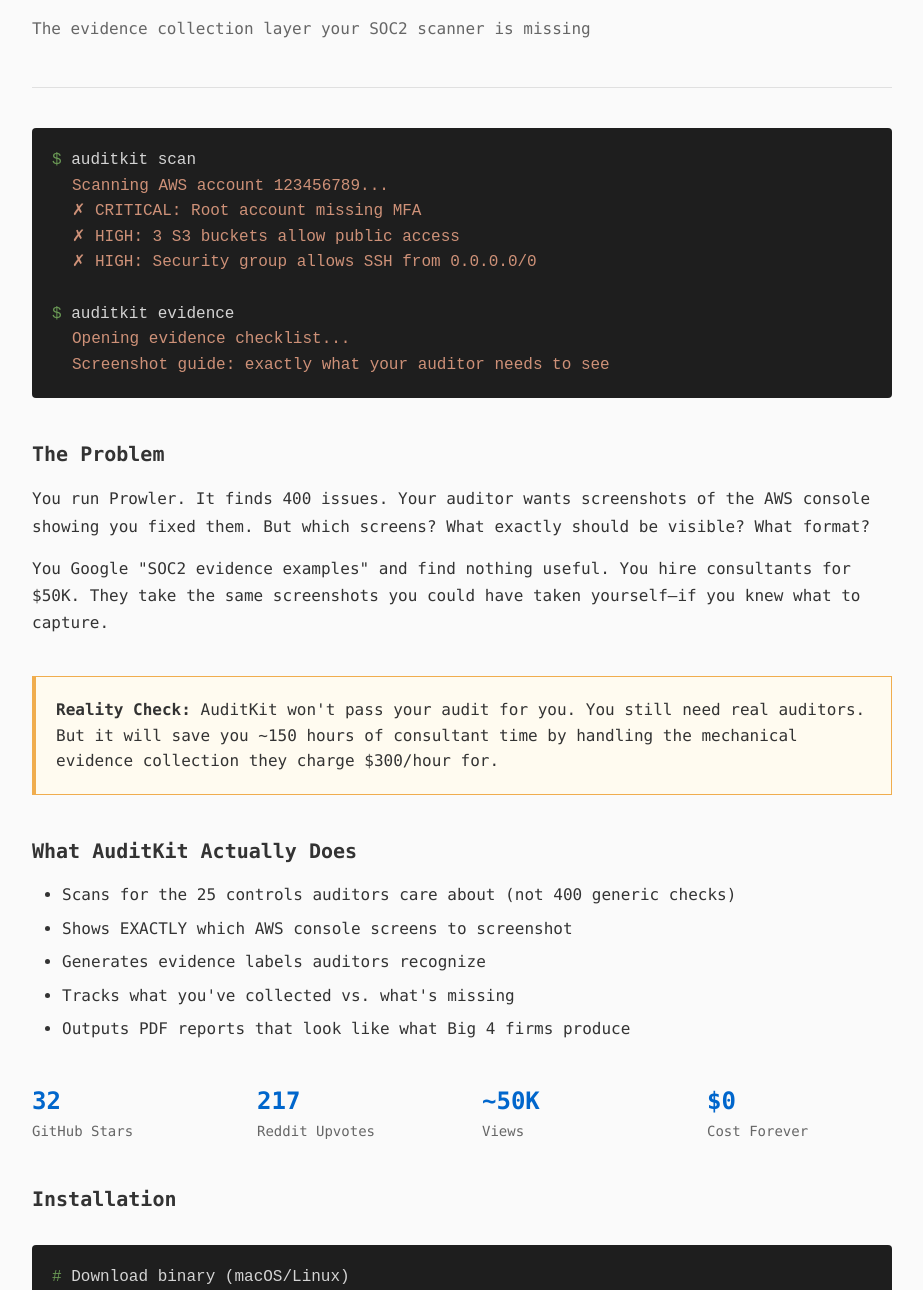
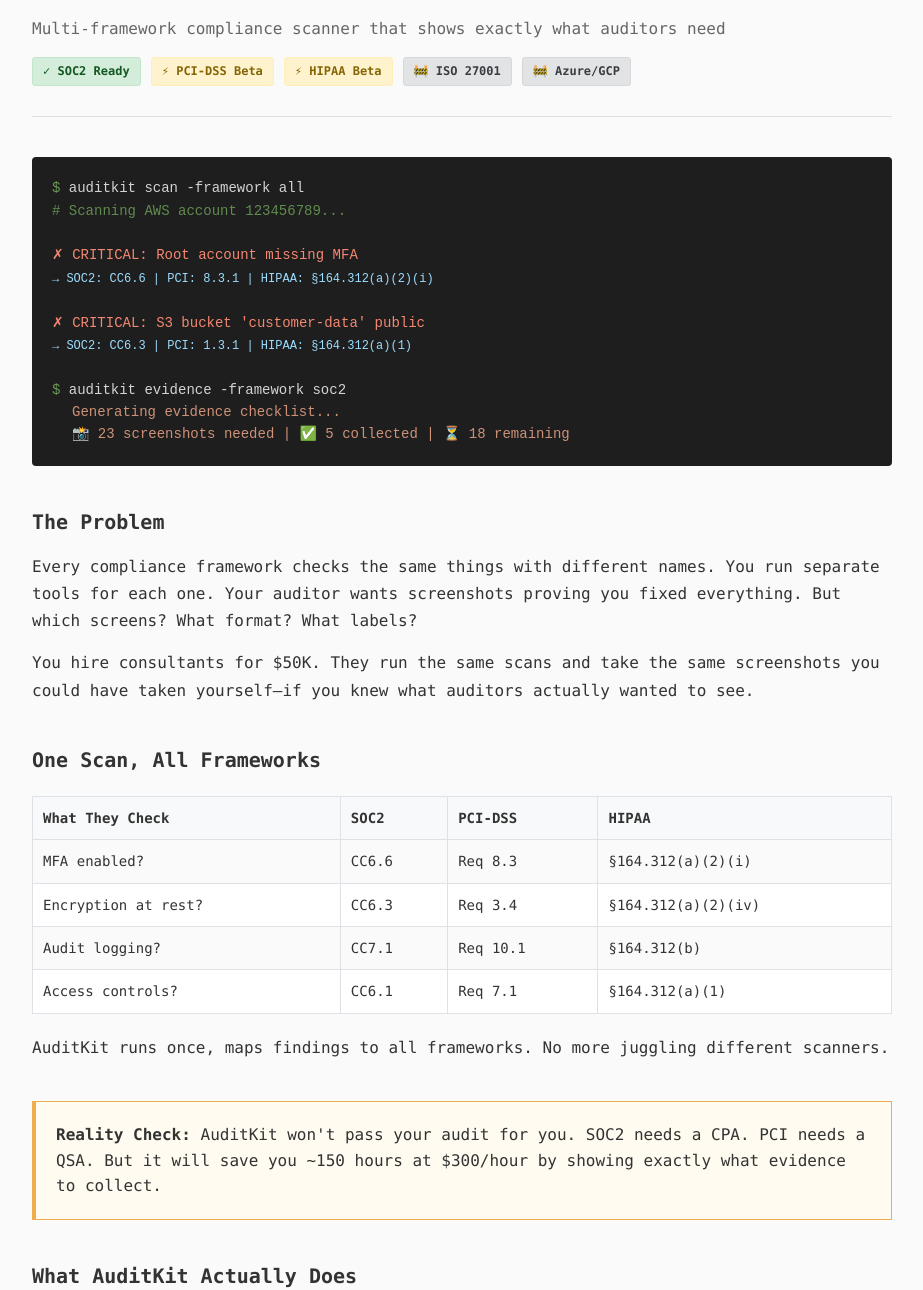
Before and after one commit to guardian-nexus/auditkit, a plain HTML site: page docs/index.html in a window 1280 px wide. Shown: the part 90-1380 px from the top of the page, without its empty margins (178-1101 px from the left). Drawn offline with Linux system fonts and the light colour scheme.

Commit message:
Updated index.html and README.md

```diff
--- a/docs/index.html
+++ b/docs/index.html
@@ -2,13 +2,13 @@
 <!DOCTYPE html>
 <html lang="en">
 <head>
-    <title>AuditKit - Open Source SOC2 Evidence Collection</title>
+    <title>AuditKit - Multi-Framework Cloud Compliance Scanner</title>
     <meta charset="utf-8">
     <meta name="viewport" content="width=device-width, initial-scale=1">
-    <meta name="description" content="The missing evidence collection layer for SOC2. Shows exactly what screenshots auditors need.">
+    <meta name="description" content="Open-source compliance scanner for SOC2, PCI-DSS, HIPAA, ISO 27001. One scan maps to all frameworks. Shows exactly what evidence auditors need.">
 
-    <meta property="og:title" content="AuditKit - Evidence Collection for SOC2">
-    <meta property="og:description" content="Stop guessing what auditors want to see. Free and open source.">
+    <meta property="og:title" content="AuditKit - Multi-Framework Compliance Scanner">
+    <meta property="og:description" content="SOC2, PCI-DSS, HIPAA, ISO 27001. One scan, all frameworks. Stop guessing what auditors want.">
     <meta property="og:url" content="https://auditkit.io">
 
     <style>
@@ -43,6 +43,40 @@
         .tagline {
             color: #666;
             font-size: 16px;
+            margin-bottom: 15px;
+        }
+
+        /* Framework badges */
+        .frameworks {
+            display: flex;
+            gap: 10px;
+            flex-wrap: wrap;
+            margin-top: 15px;
+        }
+
+        .framework-badge {
+            padding: 4px 10px;
+            border-radius: 3px;
+            font-size: 12px;
+            font-weight: 600;
+        }
+
+        .ready {
+            background: #d4edda;
+            color: #155724;
+            border: 1px solid #c3e6cb;
+        }
+
+        .beta {
+            background: #fff3cd;
+            color: #856404;
+            border: 1px solid #ffeeba;
+        }
+
+        .coming {
+            background: #e2e3e5;
+            color: #383d41;
+            border: 1px solid #d6d8db;
         }
 
         /* Terminal Box */
@@ -54,6 +88,7 @@
             margin: 30px 0;
             font-family: 'Courier New', monospace;
             overflow-x: auto;
+            font-size: 14px;
         }
 
         .terminal .prompt {
@@ -63,6 +98,19 @@
         .terminal .output {
             color: #ce9178;
             margin-left: 20px;
+        }
+
+        .terminal .critical {
+            color: #f48771;
+        }
+
+        .terminal .comment {
+            color: #608b4e;
+        }
+
+        .terminal .framework-ref {
+            color: #9cdcfe;
+            font-size: 12px;
         }
 
         /* Info Box */
@@ -105,6 +153,31 @@
 
         li {
             margin-bottom: 8px;
+        }
+
+        /* Comparison table */
+        .comparison-table {
+            width: 100%;
+            border-collapse: collapse;
+            margin: 20px 0;
+            font-size: 14px;
+        }
+
+        .comparison-table th {
+            background: #f8f9fa;
+            border: 1px solid #dee2e6;
+            padding: 10px;
+            text-align: left;
+            font-weight: 600;
+        }
+
+        .comparison-table td {
+            border: 1px solid #dee2e6;
+            padding: 10px;
+        }
+
+        .comparison-table tr:nth-child(even) {
+            background: #fff;
         }
 
         /* Code Block */
@@ -206,6 +279,15 @@
                 width: 100%;
                 text-align: center;
             }
+
+            .comparison-table {
+                font-size: 12px;
+            }
+
+            .comparison-table th,
+            .comparison-table td {
+                padding: 6px;
+            }
         }
     </style>
     <script defer data-domain="auditkit.io" src="https://plausible.io/js/script.js"></script>
@@ -214,61 +296,110 @@
     <div class="container">
         <header>
             <h1>AuditKit</h1>
-            <p class="tagline">The evidence collection layer your SOC2 scanner is missing</p>
+            <p class="tagline">Multi-framework compliance scanner that shows exactly what auditors need</p>
+            <div class="frameworks">
+                <span class="framework-badge ready">✓ SOC2 Ready</span>
+                <span class="framework-badge beta">⚡ PCI-DSS Beta</span>
+                <span class="framework-badge beta">⚡ HIPAA Beta</span>
+                <span class="framework-badge coming">🚧 ISO 27001</span>
+                <span class="framework-badge coming">🚧 Azure/GCP</span>
+            </div>
         </header>
 
         <div class="terminal">
-            <span class="prompt">$</span> auditkit scan<br>
-            <span class="output">Scanning AWS account 123456789...</span><br>
-            <span class="output">✗ CRITICAL: Root account missing MFA</span><br>
-            <span class="output">✗ HIGH: 3 S3 buckets allow public access</span><br>
-            <span class="output">✗ HIGH: Security group allows SSH from 0.0.0.0/0</span><br><br>
-            <span class="prompt">$</span> auditkit evidence<br>
-            <span class="output">Opening evidence checklist...</span><br>
-            <span class="output">Screenshot guide: exactly what your auditor needs to see</span>
+            <span class="prompt">$</span> auditkit scan -framework all<br>
+            <span class="comment"># Scanning AWS account 123456789...</span><br><br>
+            <span class="critical">✗ CRITICAL: Root account missing MFA</span><br>
+            <span class="framework-ref">  → SOC2: CC6.6 | PCI: 8.3.1 | HIPAA: §164.312(a)(2)(i)</span><br><br>
+            <span class="critical">✗ CRITICAL: S3 bucket 'customer-data' public</span><br>
+            <span class="framework-ref">  → SOC2: CC6.3 | PCI: 1.3.1 | HIPAA: §164.312(a)(1)</span><br><br>
+            <span class="prompt">$</span> auditkit evidence -framework soc2<br>
+            <span class="output">Generating evidence checklist...</span><br>
+            <span class="output">📸 23 screenshots needed | ✅ 5 collected | ⏳ 18 remaining</span>
         </div>
 
         <div class="section">
             <h2>The Problem</h2>
             <p>
-                You run Prowler. It finds 400 issues. Your auditor wants screenshots of the AWS console
-                showing you fixed them. But which screens? What exactly should be visible? What format?
+                Every compliance framework checks the same things with different names. You run separate tools for each one.
+                Your auditor wants screenshots proving you fixed everything. But which screens? What format? What labels?
             </p>
             <p>
-                You Google "SOC2 evidence examples" and find nothing useful. You hire consultants for $50K.
-                They take the same screenshots you could have taken yourself—if you knew what to capture.
+                You hire consultants for $50K. They run the same scans and take the same screenshots you could have taken
+                yourself—if you knew what auditors actually wanted to see.
             </p>
         </div>
 
+        <div class="section">
+            <h2>One Scan, All Frameworks</h2>
+            <table class="comparison-table">
+                <thead>
+                    <tr>
+                        <th>What They Check</th>
+                        <th>SOC2</th>
+                        <th>PCI-DSS</th>
+                        <th>HIPAA</th>
+                    </tr>
+                </thead>
+                <tbody>
+                    <tr>
+                        <td>MFA enabled?</td>
+                        <td>CC6.6</td>
+                        <td>Req 8.3</td>
+                        <td>§164.312(a)(2)(i)</td>
+                    </tr>
+                    <tr>
+                        <td>Encryption at rest?</td>
+                        <td>CC6.3</td>
+                        <td>Req 3.4</td>
+                        <td>§164.312(a)(2)(iv)</td>
+                    </tr>
+                    <tr>
+                        <td>Audit logging?</td>
+                        <td>CC7.1</td>
+                        <td>Req 10.1</td>
+                        <td>§164.312(b)</td>
+                    </tr>
+                    <tr>
+                        <td>Access controls?</td>
+                        <td>CC6.1</td>
+                        <td>Req 7.1</td>
+                        <td>§164.312(a)(1)</td>
+                    </tr>
+                </tbody>
+            </table>
+            <p>AuditKit runs once, maps findings to all frameworks. No more juggling different scanners.</p>
+        </div>
+
         <div class="warning-box">
-            <strong>Reality Check:</strong> AuditKit won't pass your audit for you. You still need real auditors.
-            But it will save you ~150 hours of consultant time by handling the mechanical evidence collection
-            they charge $300/hour for.
+            <strong>Reality Check:</strong> AuditKit won't pass your audit for you. SOC2 needs a CPA. PCI needs a QSA.
+            But it will save you ~150 hours at $300/hour by showing exactly what evidence to collect.
         </div>
 
         <div class="section">
             <h2>What AuditKit Actually Does</h2>
             <ul>
-                <li>Scans for the 25 controls auditors care about (not 400 generic checks)</li>
-                <li>Shows EXACTLY which AWS console screens to screenshot</li>
-                <li>Generates evidence labels auditors recognize</li>
+                <li>Scans for controls that matter across SOC2, PCI-DSS, HIPAA, ISO 27001</li>
+                <li>Maps each finding to relevant framework requirements</li>
+                <li>Shows EXACTLY which console screens to screenshot</li>
+                <li>Generates framework-specific evidence checklists</li>
                 <li>Tracks what you've collected vs. what's missing</li>
-                <li>Outputs PDF reports that look like what Big 4 firms produce</li>
+                <li>Outputs reports formatted for each framework's auditors</li>
             </ul>
         </div>
 
         <div class="stats">
             <div class="stat">
-                <div class="stat-number">32</div>
-                <div class="stat-label">GitHub Stars</div>
+                <div class="stat-number">64</div>
+                <div class="stat-label">SOC2 Controls</div>
             </div>
             <div class="stat">
-                <div class="stat-number">217</div>
+                <div class="stat-number">221+</div>
                 <div class="stat-label">Reddit Upvotes</div>
             </div>
             <div class="stat">
-                <div class="stat-number">~50K</div>
-                <div class="stat-label">Views</div>
+                <div class="stat-number">4</div>
+                <div class="stat-label">Frameworks</div>
             </div>
             <div class="stat">
                 <div class="stat-number">$0</div>
@@ -279,37 +410,37 @@
         <div class="section">
             <h2>Installation</h2>
             <div class="terminal">
-                <span class="prompt">#</span> Download binary (macOS/Linux)<br>
-                curl -L https://github.com/guardian-nexus/auditkit/releases/latest/download/auditkit -o auditkit<br>
-                chmod +x auditkit<br><br>
+                <span class="prompt">#</span> Quick install (Go required)<br>
+                go install github.com/guardian-nexus/auditkit/scanner/cmd/auditkit@latest<br><br>
                 <span class="prompt">#</span> Or build from source<br>
                 git clone https://github.com/guardian-nexus/auditkit.git<br>
                 cd auditkit/scanner && go build ./cmd/auditkit<br><br>
                 <span class="prompt">#</span> Run your first scan<br>
-                ./auditkit scan -format pdf -output soc2-evidence.pdf
+                ./auditkit scan -framework soc2 -format pdf -output evidence.pdf
             </div>
         </div>
 
         <div class="info-box">
-            <strong>Privacy:</strong> AuditKit runs entirely on your machine. No data is sent anywhere.
-            No telemetry, no analytics from the tool itself, no BS. Check the source code if you don't trust me.
+            <strong>Privacy:</strong> AuditKit runs entirely on your machine. No data leaves your infrastructure.
+            No telemetry from the tool, no phone-home, no BS. Check the source code.
         </div>
 
         <div class="section">
             <h2>Who Should Use This</h2>
             <ul>
-                <li>Startups doing SOC2 for the first time</li>
-                <li>Companies who got quoted $50K+ for compliance prep</li>
+                <li>Startups facing multiple compliance requirements</li>
+                <li>Teams juggling SOC2 + PCI + HIPAA simultaneously</li>
+                <li>Companies quoted $50K+ per framework for prep</li>
                 <li>Engineers who prefer fixing things themselves</li>
-                <li>Teams who need evidence collection, not more scanning</li>
+                <li>Anyone tired of running 5 different scanners</li>
             </ul>
 
             <h2 style="margin-top: 30px;">Who Should NOT Use This</h2>
             <ul>
-                <li>If you need hand-holding through compliance</li>
-                <li>If you want someone else to do it for you</li>
-                <li>If you're looking for a silver bullet</li>
-                <li>If you need something "enterprise-grade"</li>
+                <li>If you need someone to do compliance for you</li>
+                <li>If you want a magic "pass audit" button</li>
+                <li>If you need vendor certifications</li>
+                <li>If you require hand-holding</li>
             </ul>
         </div>
 
@@ -322,12 +453,13 @@
         <div class="section">
             <h2>Current Status</h2>
             <p>
-                <strong>v0.3.0</strong> shipped with evidence collection based on feedback from 39 security professionals.
-                AWS is fully supported. Azure and GCP coming when someone actually needs them.
+                <strong>v0.4.1</strong> - Full SOC2 (64 controls), experimental PCI/HIPAA mapping, AWS provider complete.
             </p>
             <p>
-                Telos Corporation (a $100M defense contractor) already forked this.
-                So apparently we're onto something they charge $50K for.
+                <strong>Coming in v0.5.0</strong> - Azure provider, complete PCI-DSS requirements, ScubaGear integration for M365.
+            </p>
+            <p>
+                <strong>On the roadmap</strong> - GCP provider, ISO 27001, NIST 800-53, automated evidence collection.
             </p>
         </div>
 
```
Also changed, not shown: 1 other file.
